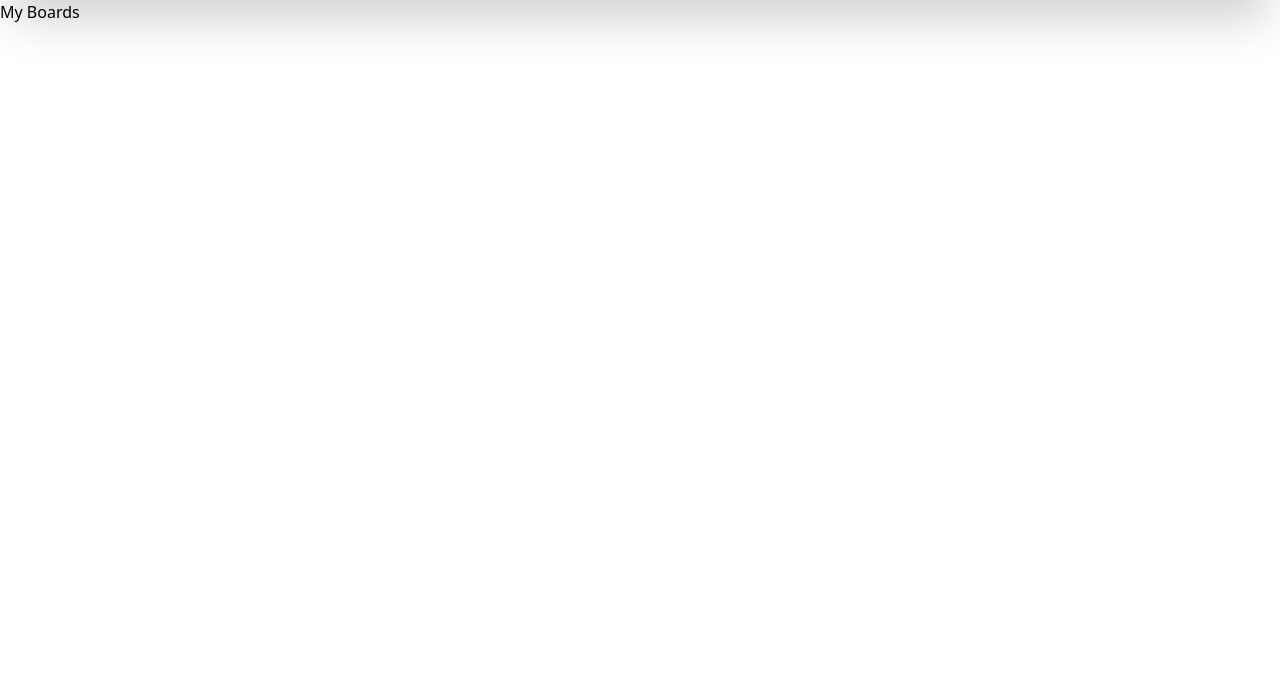
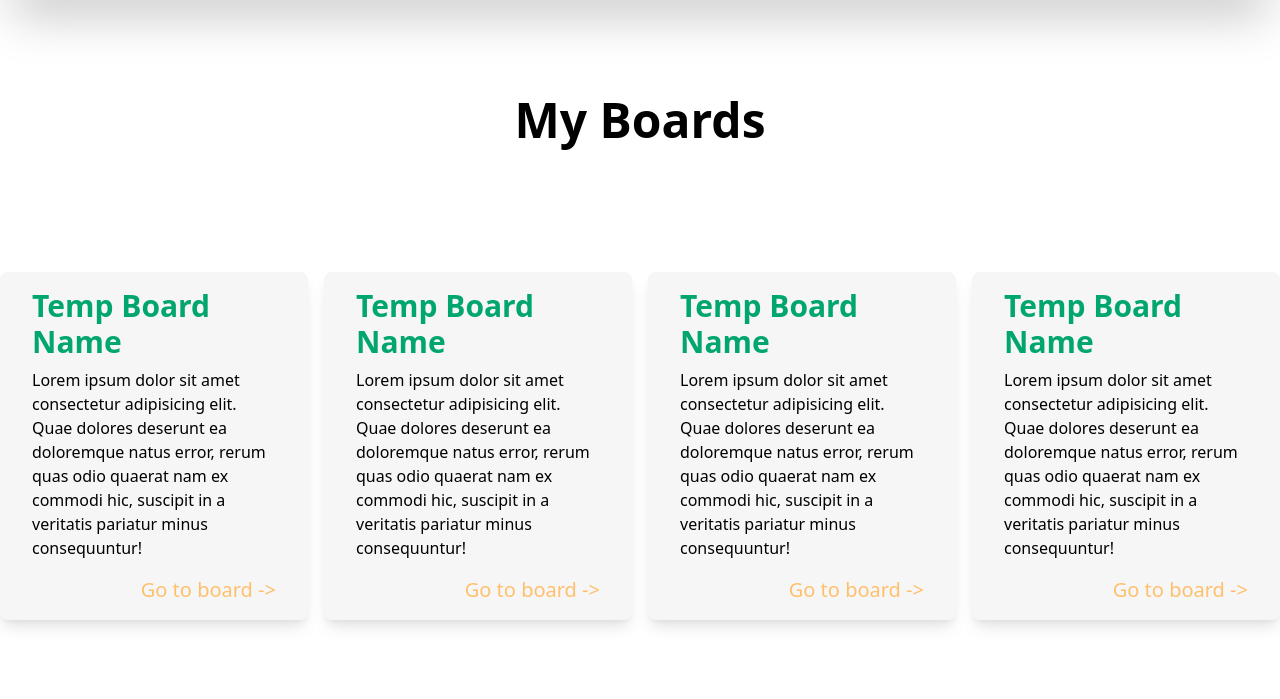
Before and after one commit to Andistar12/cis422-proj-2, a Flask app: page /myboards.html in a window 1280 px wide. Shown: the part 64-763 px from the top of the page. Run offline with Flask 2, Linux system fonts and the light colour scheme; style sheets or scripts are compiled from the project's sources.

Commit message:
basic layout of myboards page

```diff
--- a/templates/myboards.html
+++ b/templates/myboards.html
@@ -4,6 +4,53 @@
 
 <!-- This is the user board page where we display all boards user is subscribed to. Allow to unsubscribe from board. -->
 
-<p>My Boards</p>
+<section class="max-w-6xl mx-auto px-4 sm:px-6 lg:px-4 py-12"></section>
+    <div class="text-center pb-12">
+        <h1 class="font-bold text-3xl md:text-4xl lg:text-5xl font-heading">
+            My Boards
+        </h1>
+    </div>
+    <div class="grid place-items-center grid-cols-1 sm:grid-cols-2  md:grid-cols-2 lg:grid-cols-3 gap-4 xl:grid-cols-4 justify-center">
+        <div class="w-full max-w-md py-4 px-8 bg-nav_grey shadow-lg rounded-lg my-20 flex flex-col justify-center">
+            <div>
+            <h2 class="text-jade text-3xl font-semibold">Temp Board Name</h2>
+            <p class="mt-2">Lorem ipsum dolor sit amet consectetur adipisicing elit. Quae dolores deserunt ea doloremque natus error, rerum quas odio quaerat nam ex commodi hic, suscipit in a veritatis pariatur minus consequuntur!</p>
+            </div>
+            <div class="flex justify-end mt-4">
+            <a href="#" class="text-xl font-medium text-chardonnay">Go to board -></a>
+            </div>
+        </div>
+
+        <div class="w-full max-w-md py-4 px-8 bg-nav_grey shadow-lg rounded-lg my-20 flex flex-col justify-center">
+            <div>
+            <h2 class="text-jade text-3xl font-semibold">Temp Board Name</h2>
+            <p class="mt-2">Lorem ipsum dolor sit amet consectetur adipisicing elit. Quae dolores deserunt ea doloremque natus error, rerum quas odio quaerat nam ex commodi hic, suscipit in a veritatis pariatur minus consequuntur!</p>
+            </div>
+            <div class="flex justify-end mt-4">
+            <a href="#" class="text-xl font-medium text-chardonnay">Go to board -></a>
+            </div>
+        </div>
+
+        <div class="w-full max-w-md py-4 px-8 bg-nav_grey shadow-lg rounded-lg my-20 flex flex-col justify-center">
+            <div>
+            <h2 class="text-jade text-3xl font-semibold">Temp Board Name</h2>
+            <p class="mt-2">Lorem ipsum dolor sit amet consectetur adipisicing elit. Quae dolores deserunt ea doloremque natus error, rerum quas odio quaerat nam ex commodi hic, suscipit in a veritatis pariatur minus consequuntur!</p>
+            </div>
+            <div class="flex justify-end mt-4">
+            <a href="#" class="text-xl font-medium text-chardonnay">Go to board -></a>
+            </div>
+        </div>
+
+        <div class="w-full max-w-md py-4 px-8 bg-nav_grey shadow-lg rounded-lg my-20 flex flex-col justify-center">
+            <div>
+            <h2 class="text-jade text-3xl font-semibold">Temp Board Name</h2>
+            <p class="mt-2">Lorem ipsum dolor sit amet consectetur adipisicing elit. Quae dolores deserunt ea doloremque natus error, rerum quas odio quaerat nam ex commodi hic, suscipit in a veritatis pariatur minus consequuntur!</p>
+            </div>
+            <div class="flex justify-end mt-4">
+            <a href="#" class="text-xl font-medium text-chardonnay">Go to board -></a>
+            </div>
+        </div>
+    </div>
+</section>
 
 {% endblock %}
```
